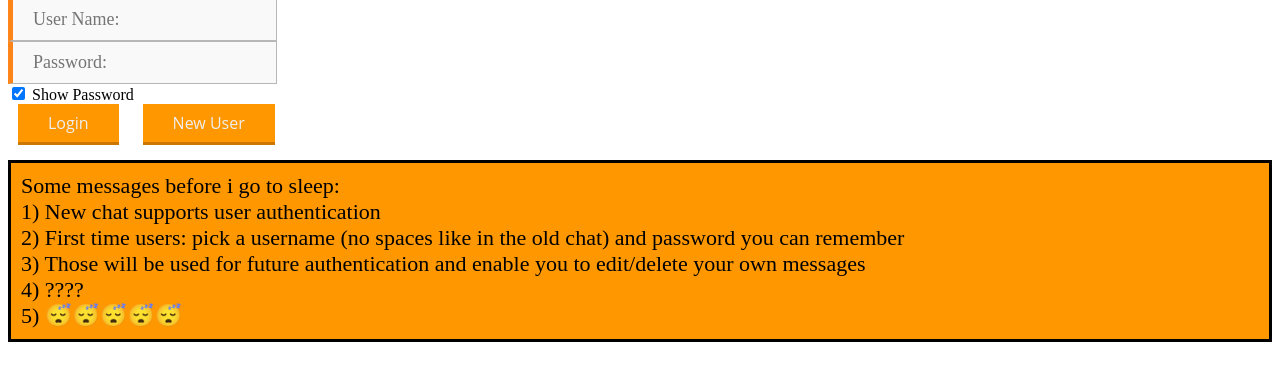
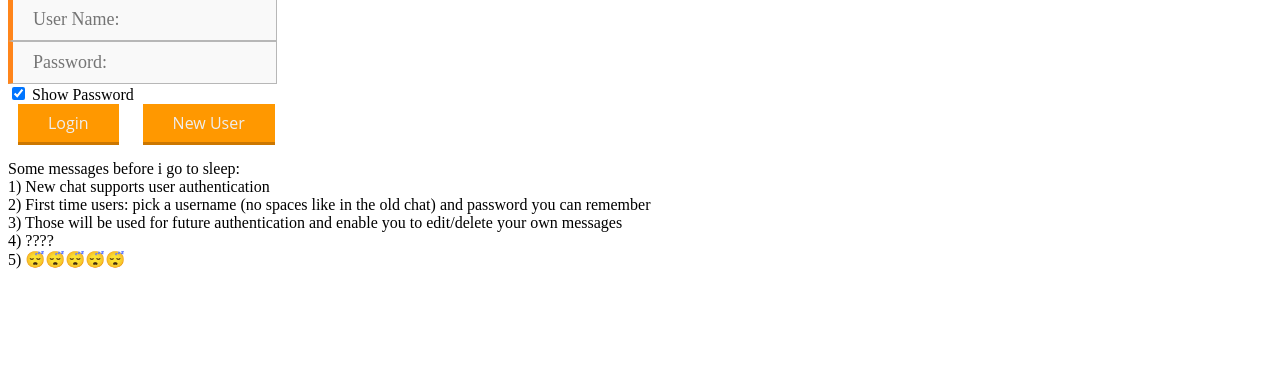
Before and after one commit to Mikhail158/FirebaseChat, a plain HTML site: page index.html in a window 1280 px wide. Shown: the part 120-500 px from the top of the page. Drawn offline with nearby package versions, Linux system fonts and the light colour scheme.

Commit message:
Update index.css

```diff
--- a/index.css
+++ b/index.css
@@ -12,13 +12,6 @@ a{
     font-weight: bold;
     font-style: italic;
     color: #ff9800;
-}
-#message_before_i_sleep{
-    background-color:#ff9800;
-    border:solid;
-    padding: 10px;
-    font: normal 18px/normal "Times New Roman", Times, serif;
-    font-size: 22px;
 }
 /*span{*/
 /*    margin-top:-5px;*/
```
